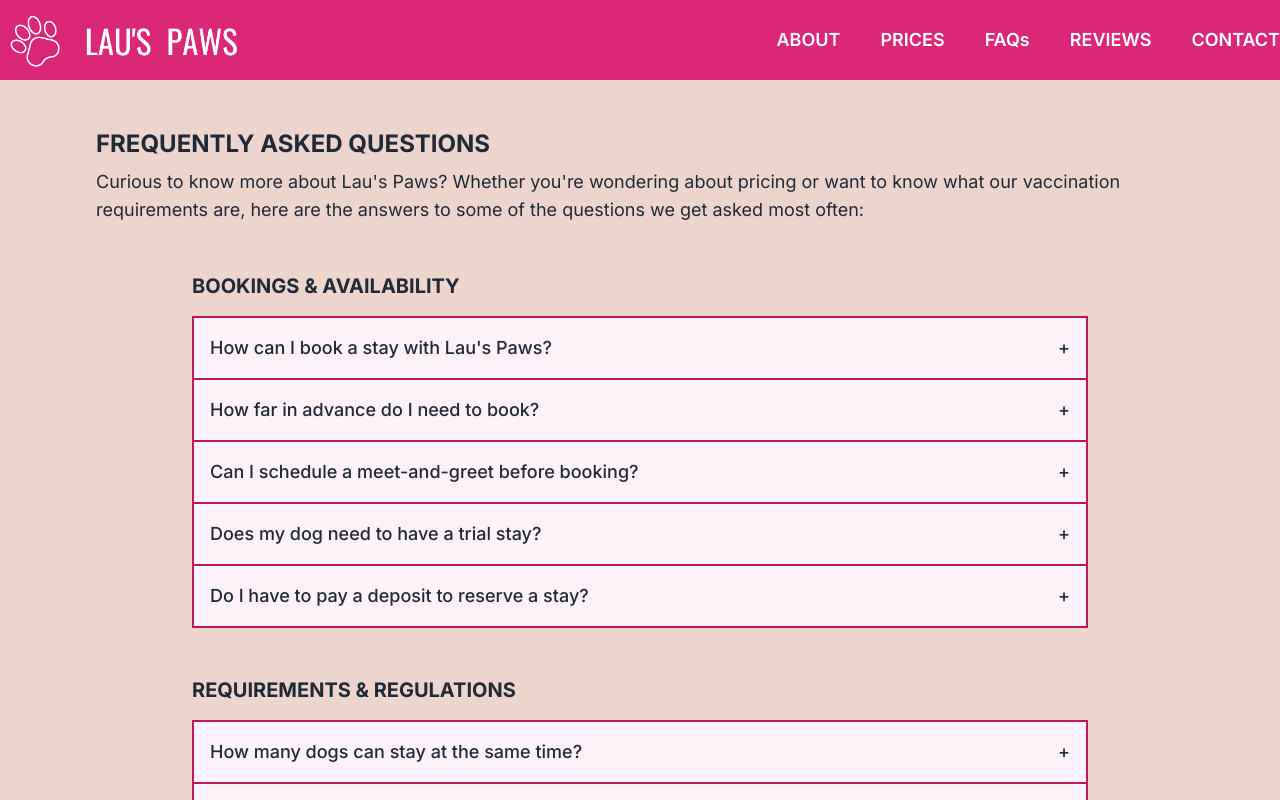
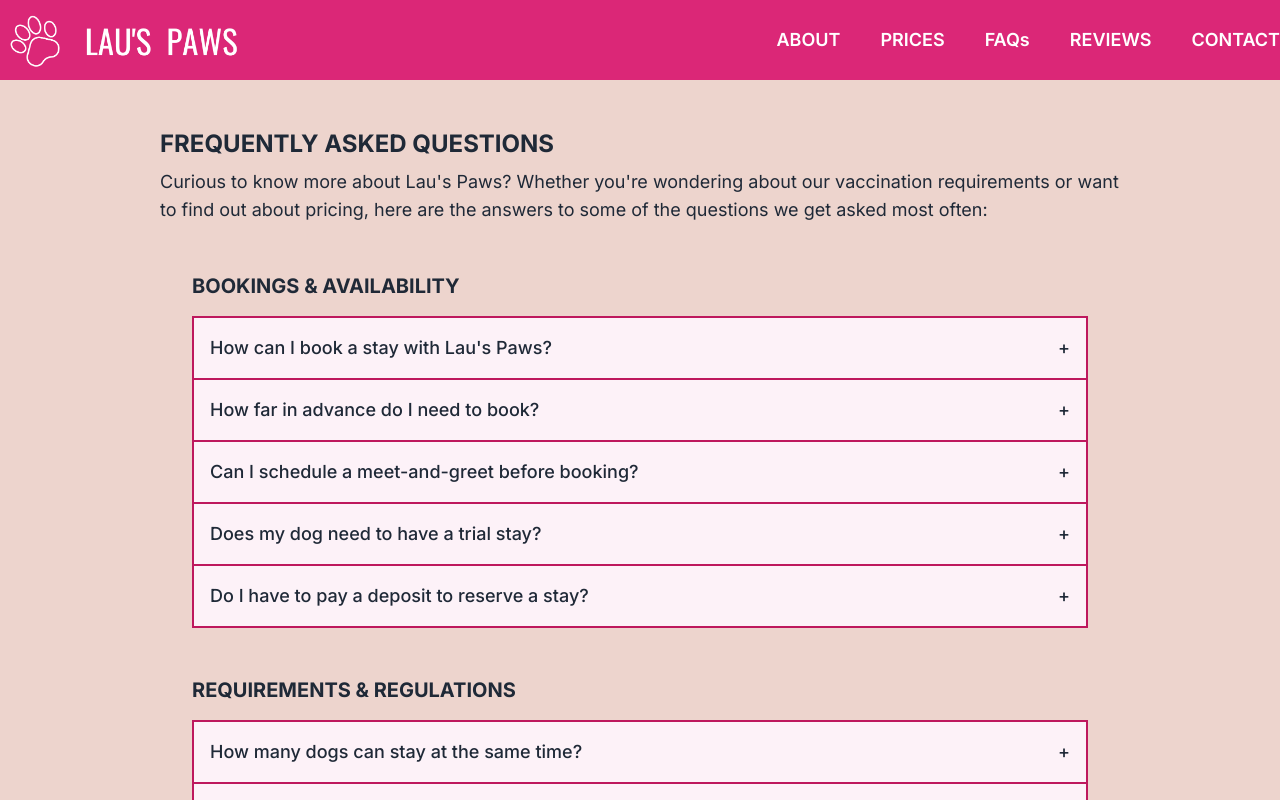
Before and after one commit to lolamindi/laus-paws, a Next.js app: page /faqs in a window 1280 px wide. Shown: the top 800 px of the page. Built offline with nearby package versions, Linux system fonts and the light colour scheme.

Commit message:
adjust margins on faqs page

```diff
--- a/src/app/faqs/page.jsx
+++ b/src/app/faqs/page.jsx
@@ -45,12 +45,10 @@ const FAQSection = ({ heading, items }) => {
 export default function FAQs() {
   return (
     <main className="relative flex justify-center min-h-screen bg-[#edd4cd]">
-      <section className="top-4 p-8 text-gray-800 max-w-6xl">
+      <section className="top-4 p-8 text-gray-800 max-w-5xl">
         <h1 className="text-2xl font-bold pb-2 pt-4">FREQUENTLY ASKED QUESTIONS</h1>
         <p className="text-lg mb-12">
-          Curious to know more about Lau's Paws? Whether you're wondering about pricing or want to
-          know what our vaccination requirements are, here are the answers to some of the questions we get
-          asked most often:
+          Curious to know more about Lau's Paws? Whether you're wondering about our vaccination requirements or want to find out about pricing, here are the answers to some of the questions we get asked most often:
         </p>
         <section className="mx-auto max-w-4xl">
         {faqData.sections.map((section) => (
```
